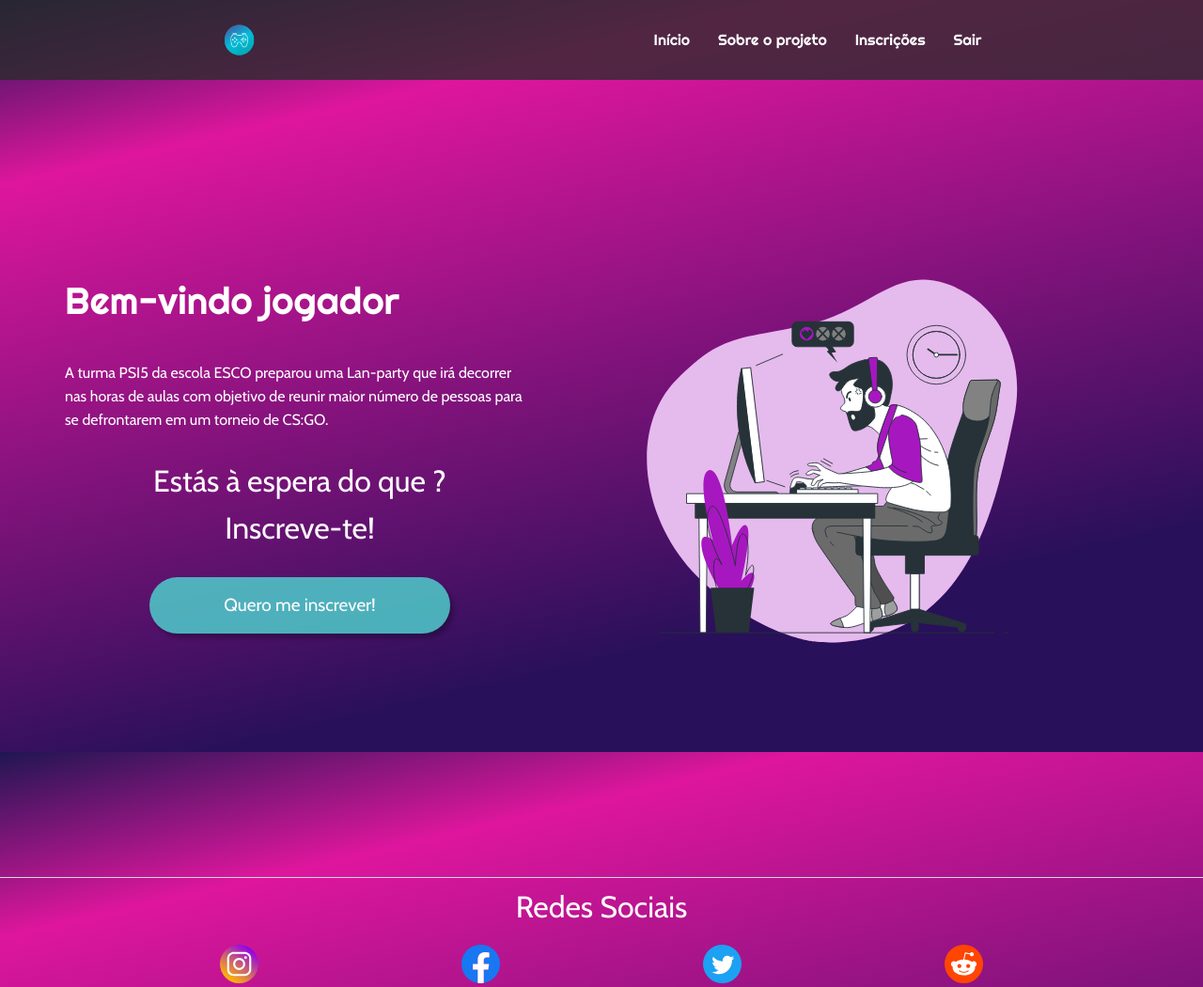
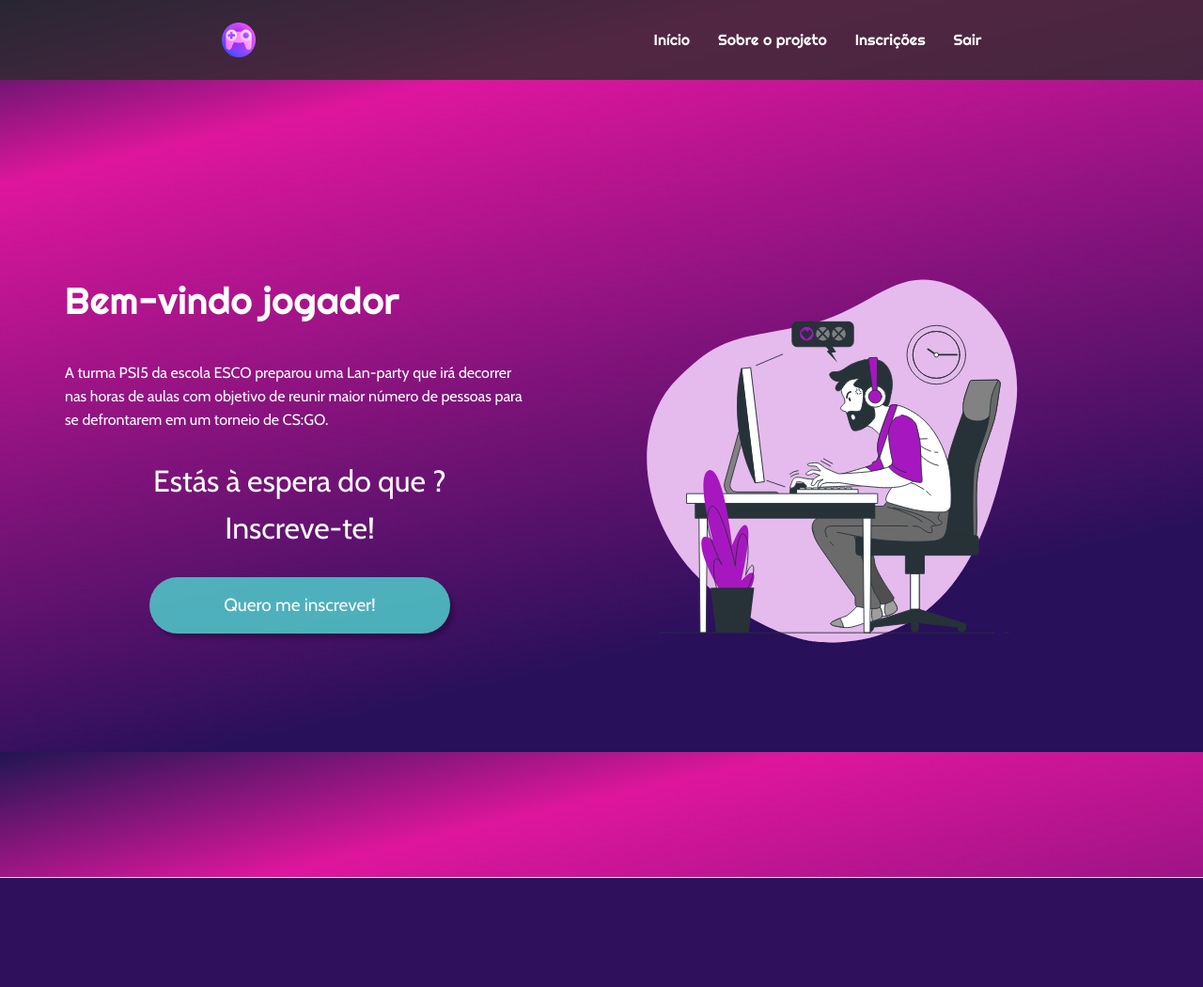
Before and after one commit to theking1969/lan_party, a PHP site: page /inicial.php in a window 1280 px wide. Shown: the whole page at 94% size. After the commit the page ends 934 px from the top, so only its background shows below. Run offline with PHP 8.4, Linux system fonts and the light colour scheme.

Commit message:
landing-page

```diff
--- a/inicial.php
+++ b/inicial.php
@@ -1,7 +1,5 @@
 <?php
 session_start();
-//ALOOOOOOOOOOOOOOOOOG
-//fafa
 ?>
     <!DOCTYPE html>
     <html lang="en">
@@ -11,13 +9,13 @@ session_start();
         <meta name="viewport" content="width=device-width, initial-scale=1.0">
         <title>Lan Party PSI5</title>
         <link rel="stylesheet" href="estilos/styleIncial.css">
-        <link rel="icon" href="images/icon_lan-party.png">
+        <link rel="icon" href="images\icon_landingpage.png">
         <link href="https://cdn.jsdelivr.net/npm/bootstrap@5.1.3/dist/css/bootstrap.min.css" rel="stylesheet" integrity="sha384-1BmE4kWBq78iYhFldvKuhfTAU6auU8tT94WrHftjDbrCEXSU1oBoqyl2QvZ6jIW3" crossorigin="anonymous">
         <script src="https://cdn.jsdelivr.net/npm/bootstrap@5.1.3/dist/js/bootstrap.bundle.min.js" integrity="sha384-ka7Sk0Gln4gmtz2MlQnikT1wXgYsOg+OMhuP+IlRH9sENBO0LRn5q+8nbTov4+1p" crossorigin="anonymous"></script>
     </head>
     <body>
         <header class="cabecalho">
-            <img id="img" src="images/icon_lan-party.png"  alt="" width="3%" height="8%">
+            <img id="img" src="images\icon_landingpage.png"  alt="" width="3%" height="8%">
             <nav class="cabecalho-menu" >
                 <a href="" class="cabecalho-menu-item">Início</a>
                 <a href="listaExercicios.php" class="cabecalho-menu-item">Sobre o projeto</a>
@@ -51,15 +49,7 @@ session_start();
         </section>
     </main>
         <footer>
-            <section class="rodape-conteudo">
-                <h2 style="padding-bottom: 2px; font-family: 'Cabin', sans-serif;line-height: 61px;color:white;">Redes Sociais</h2>
-                    <section class="sec-img" style="padding-bottom: 2px;">
-                         <img src="images\1164349_circle_instagram_logo_media_network_icon.svg" alt="" width="4%" height="8%">
-                        <img src="images\5296499_fb_facebook_facebook logo_icon.svg" alt="" width="4%" height="8%">
-                        <img src="images\5296515_bird_tweet_twitter_twitter logo_icon.svg" alt="" width="4%" height="8%">
-                        <img src="images\5296504_forum_reddit_reddit logo_icon.svg" alt="" width="4%" height="8%">
-                    </section>
-            </section>
+
         </footer>
     </body>
     </html>
```
Also changed, not shown: images/gmail.png (added), images/icon_landingpage.png (added), images/icons8-gmail-96.svg (added).
